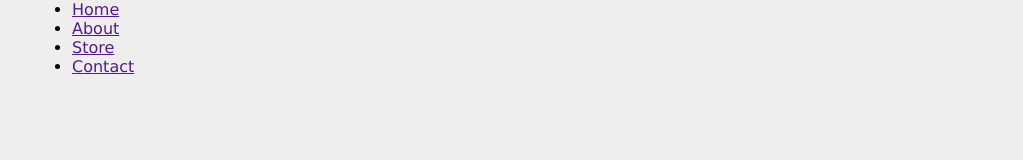
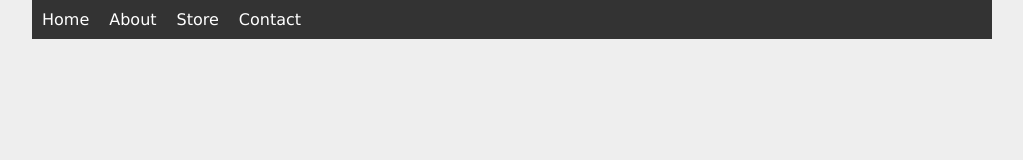
Before and after one commit to Bartz94/FLEXBOX-TUTORIAL, a plain HTML site: page example-1/menu.html in a window 1280 px wide. Shown: the whole page, without its empty margins (128-1151 px from the left). Drawn offline with Linux system fonts and the light colour scheme.

Commit message:
Creating a menu with flexbox

```diff
--- a/example-1/style.css
+++ b/example-1/style.css
@@ -15,7 +15,37 @@ body{
 
 /* menu base styles */
 
+nav{
+    background: #333;
+}
 
+nav ul{
+    list-style-type: none;
+    padding: 0;
+}
 
+nav a{
+    text-decoration: none;
+    text-align: center;
+    color: #fff;
+    display: block;
+    padding: 10px;
+}
+
+nav a:hover{
+    background-color: #555;
+}
 
 /* flex styles */
+
+@media screen and (min-width: 768px){
+
+    nav ul{
+        display: flex;
+        justify-content: flex-start;
+    }
+
+    navi li{
+        flex: 1 1 0;
+    }
+}
```
